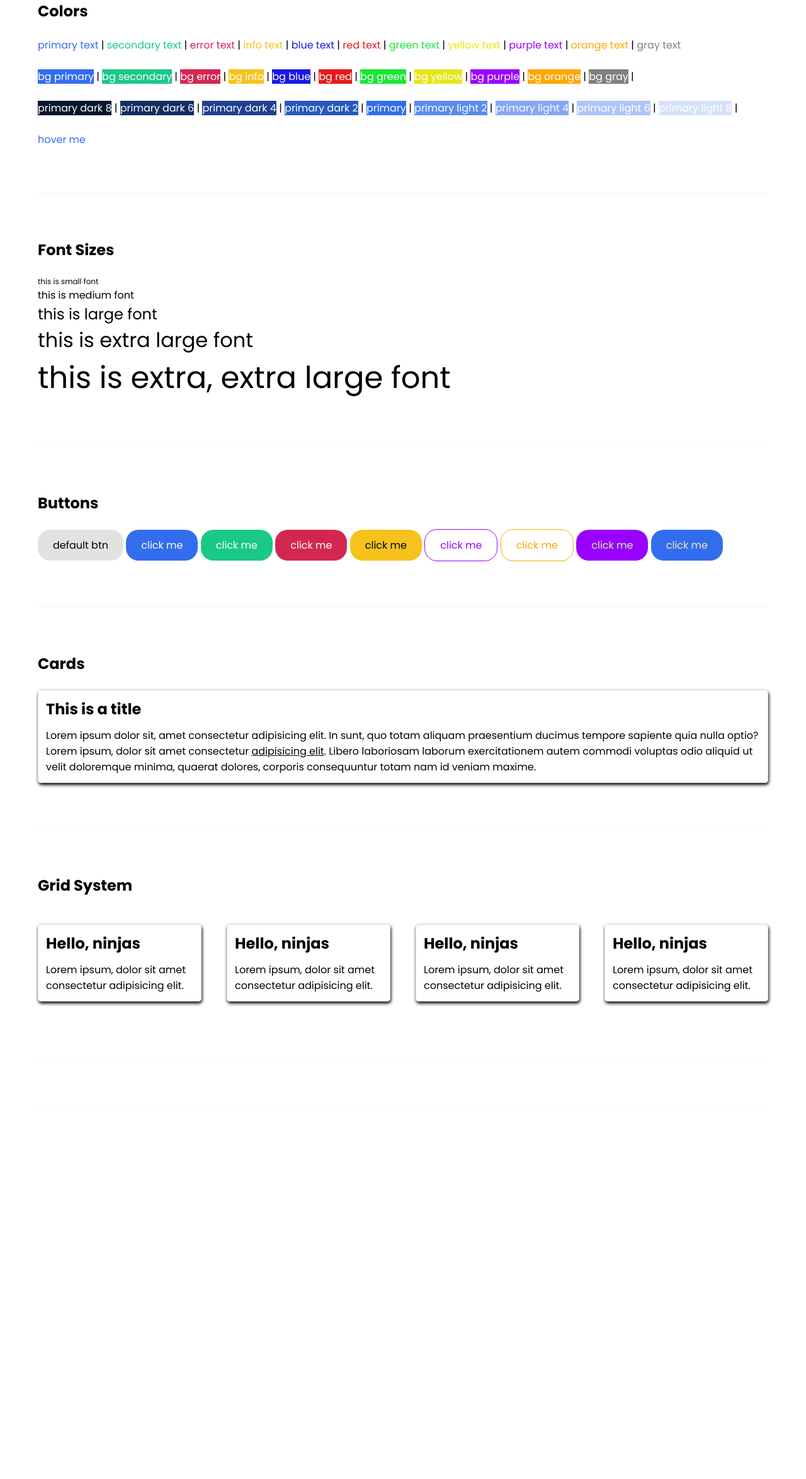
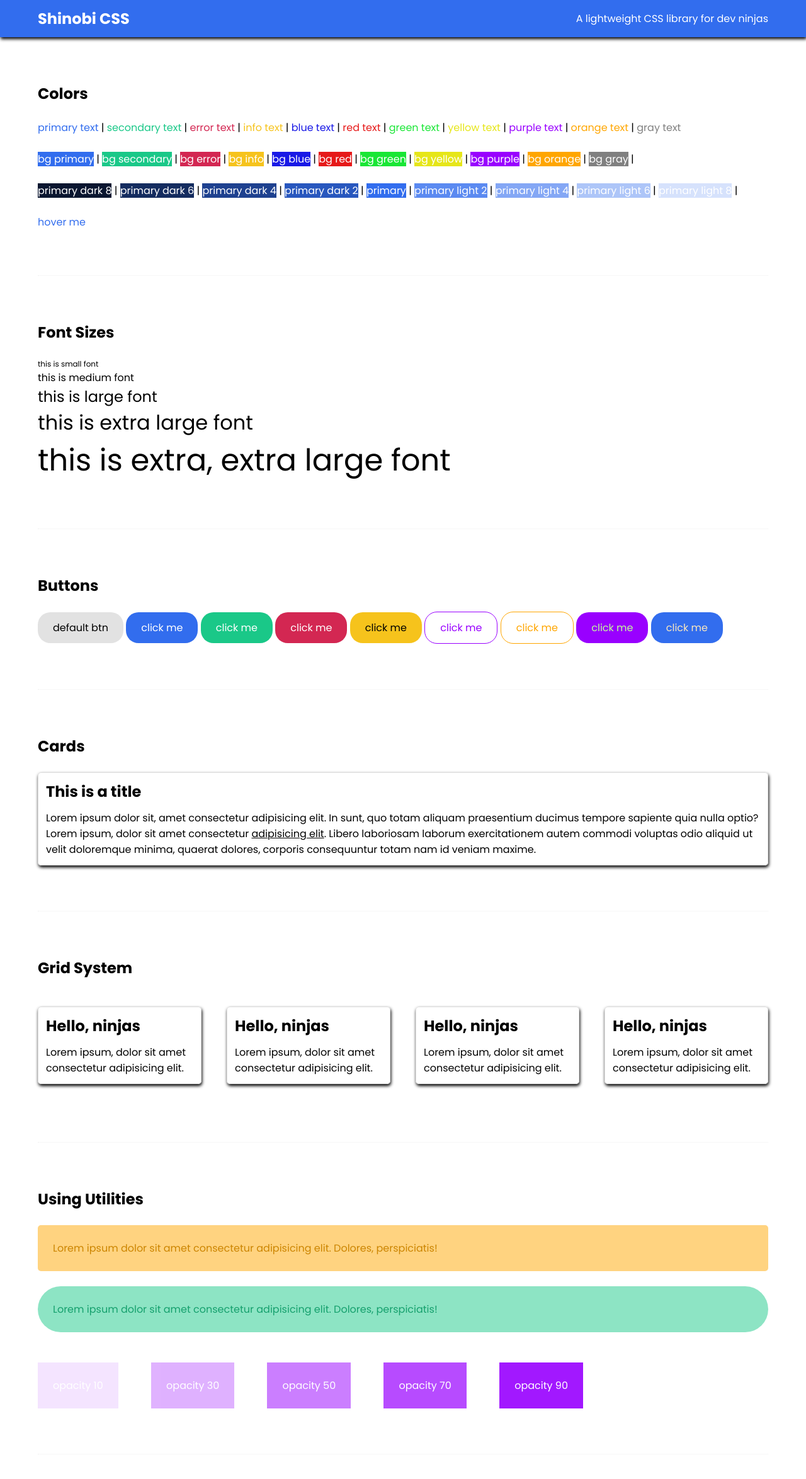
Before and after one commit to learningcoding2022/sass-tutorial, a website: page index.html in a window 1280 px wide. Shown: the whole page at 63% size. Before the commit the page ends 1828 px from the top, so only its background shows below. Drawn offline with Linux system fonts and the light colour scheme.

Commit message:
lesson-18

```diff
--- /dev/null
+++ b/default-sass/components/_navbar.scss
@@ -0,0 +1,27 @@
+// this is a placeholder rule %, which means it won't be compiled into the css
+%flex-layout {
+  width: 100%;
+  display: flex;
+  align-items: center;
+  justify-content: space-between;
+  box-sizing: border-box;
+}
+
+.navbar {
+  @extend %flex-layout;
+  padding: $base-padding $base-padding * 2;
+  box-shadow: $base-box-shadow;
+  .site-title {
+    font-size: $font-size-lg;
+  }
+  .container {
+    @extend %flex-layout;
+  }
+}
+
+@each $key, $val in $colors {
+  .navbar-#{$key} {
+    @extend .navbar;
+    background-color: $val;
+  }
+}
--- a/default-sass/index.scss
+++ b/default-sass/index.scss
@@ -14,6 +14,7 @@
 // components (button, card, navbar etc)
 @import 'components/card';
 @import 'components/button';
+@import 'components/navbar';
 
 // utilities (margin, padding, opacity, etc)
 @import 'utilities';
--- a/index.html
+++ b/index.html
@@ -7,6 +7,12 @@
     <title>Complete SASS</title>
   </head>
   <body>
+    <nav class="navbar-primary text-white mb-4">
+      <div class="container">
+        <h2 class="site-title">Shinobi CSS</h2>
+        <p>A lightweight CSS library for dev ninjas</p>
+      </div>
+    </nav>
     <div class="container">
       <!-- colors -->
       <h2 class="mb-2">Colors</h2>
@@ -138,6 +144,34 @@
       <hr class="mt-4 mb-4" />
 
       <!-- utilities -->
+      <h2>Using Utilities</h2>
+      <div class="mt-2 text-orange-dark-2 bg-orange-light-5 p-2 br-xs">
+        <p>
+          Lorem ipsum dolor sit amet consectetur adipisicing elit. Dolores,
+          perspiciatis!
+        </p>
+      </div>
+      <div class="mt-2 text-secondary-dark-2 bg-secondary-light-5 p-2 br-lg">
+        <p>
+          Lorem ipsum dolor sit amet consectetur adipisicing elit. Dolores,
+          perspiciatis!
+        </p>
+      </div>
+      <div class="display-i-b bg-purple text-white o-10 mt-3 mr-3 p-2">
+        opacity 10
+      </div>
+      <div class="display-i-b bg-purple text-white o-30 mt-3 mr-3 p-2">
+        opacity 30
+      </div>
+      <div class="display-i-b bg-purple text-white o-50 mt-3 mr-3 p-2">
+        opacity 50
+      </div>
+      <div class="display-i-b bg-purple text-white o-70 mt-3 mr-3 p-2">
+        opacity 70
+      </div>
+      <div class="display-i-b bg-purple text-white o-90 mt-3 mr-3 p-2">
+        opacity 90
+      </div>
 
       <hr class="mt-4 mb-4" />
     </div>
```
Also changed, not shown: css/index.css.
